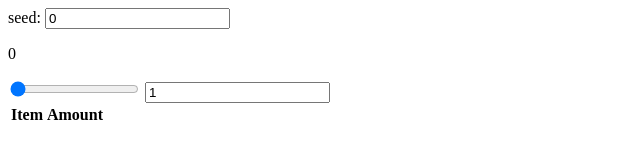
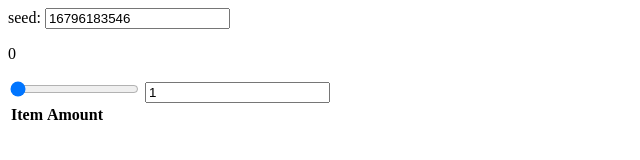
Before and after one commit to char3210/seed-based-rng-info, a plain HTML site: page index.html in a window 1280 px wide. Shown: the full height of the page, 0-640 px from the left. Drawn offline with Linux system fonts and the light colour scheme.

Commit message:
default seed

```diff
--- a/index.html
+++ b/index.html
@@ -5,7 +5,7 @@
 </head>
 <body>
     <label for="seed">seed: </label>
-    <input type="text" id="seed" name="seed" value="0">
+    <input type="text" id="seed" name="seed" value="16796183546">
     <p id="text">0</p>
 
     <div id="barters">
```
